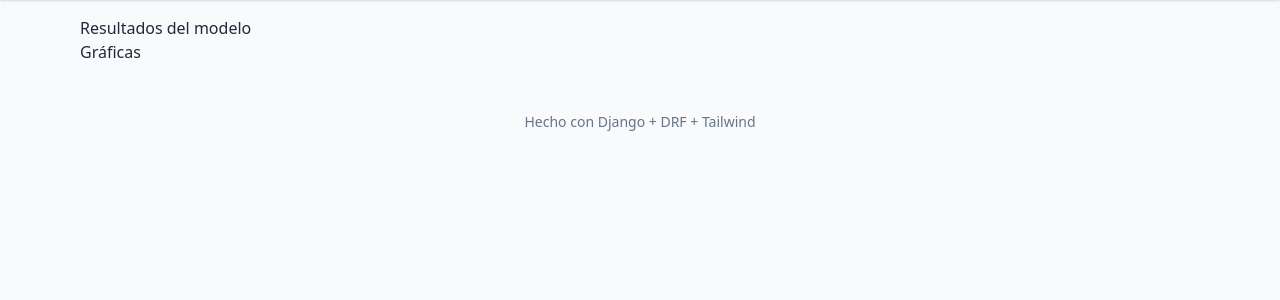
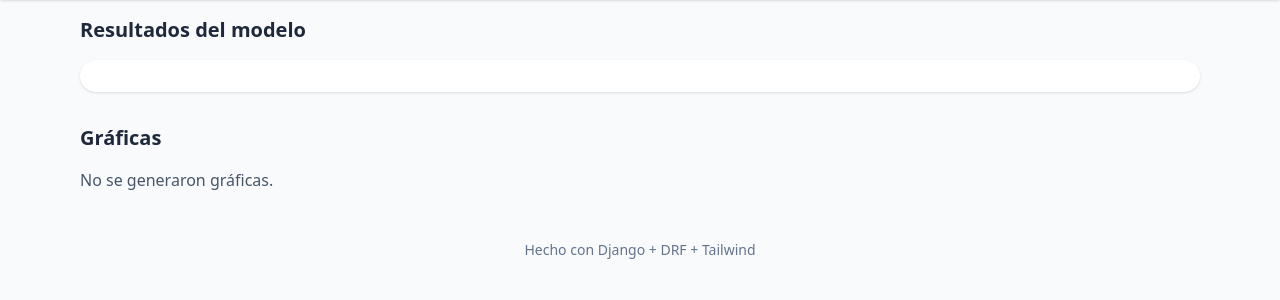
Before and after one commit to SandraAlcantara23/django-rf-app, a Django app: template templates/predict_result.html in a window 1280 px wide. Shown: the part 60-360 px from the top of the page. Run offline with Django 5.2, Linux system fonts and the light colour scheme; the template is opened without the code that fills it, so the values that code supplies are empty; some libraries are stand-ins or nearby versions.

Commit message:
Add files via upload

```diff
--- a/templates/predict_result.html
+++ b/templates/predict_result.html
@@ -1,18 +1,20 @@
 {% extends "base.html" %}
+{% block title %}Resultados{% endblock %}
 {% block content %}
-  <h2>Resultados del modelo</h2>
-  <div class="card">
+  <h2 class="text-xl font-semibold mb-4">Resultados del modelo</h2>
+
+  <div class="bg-white rounded-2xl shadow p-4 overflow-auto">
     {{ table_html|safe }}
   </div>
-  <h2>Gráficas</h2>
-  <div class="grid">
+
+  <h2 class="text-xl font-semibold mt-8 mb-4">Gráficas</h2>
+  <div class="grid md:grid-cols-2 gap-6">
     {% for fig in figs_html %}
-      <div class="card">{{ fig|safe }}</div>
+      <div class="bg-white rounded-2xl shadow p-4">
+        {{ fig|safe }}
+      </div>
+    {% empty %}
+      <p class="text-slate-600">No se generaron gráficas.</p>
     {% endfor %}
   </div>
 {% endblock %}
-<style>
-.grid { display: grid; grid-template-columns: 1fr 1fr; gap: 20px; }
-.card { background: #fff; padding: 12px; margin: 10px 0; border-radius: 8px;
-        box-shadow: 0 1px 4px rgba(0,0,0,.1); }
-</style>
```
Also changed, not shown: templates/home.html (+5 -10 lines).
